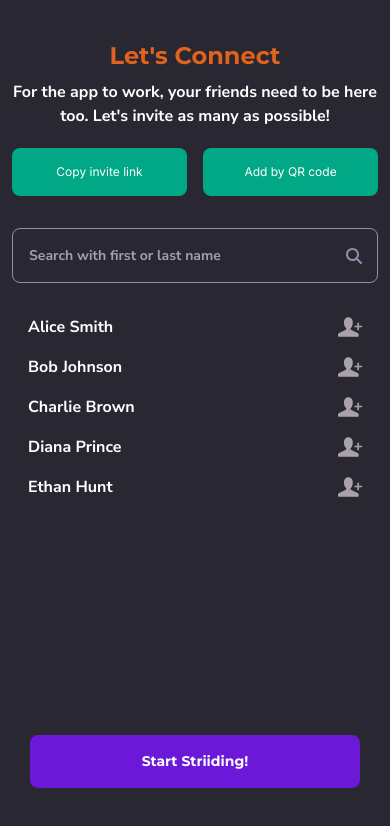
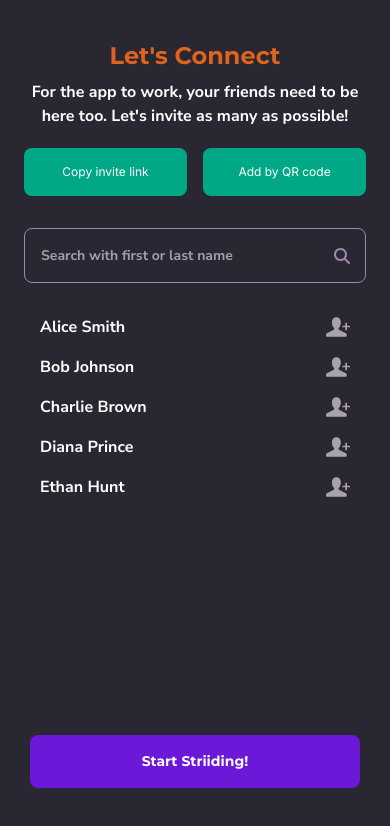
Before and after one commit to Vineexoxo/Automated-Testing, a Next.js app: page /connect in a window 390 px wide. Shown: the top 826 px of the page. Built offline with nearby package versions, Linux system fonts and the light colour scheme.

Commit message:
fixing errors

```diff
--- a/app/connect/page.tsx
+++ b/app/connect/page.tsx
@@ -7,6 +7,8 @@ import { useRouter } from 'next/navigation'; // Change the import to next/naviga
 import { useSwipeable } from 'react-swipeable'; // For swipe functionality
 import CopyLinkPopup from '../../components/copyLinkPopup';
 import QRPopup from '../../components/QRPopup';
+import UserDisplay from '../../components/UserDisplay';
+
 const Page = () => {
   // State to manage the visibility of the pop-up
   const [showPopup, setShowPopup] = useState(false);
@@ -89,7 +91,7 @@ const Page = () => {
 
   return (
   <div className="flex flex-col min-h-screen w-full bg-[#292732] text-white">        <div className="flex-grow flex flex-col justify-between px-2 py-10 text-white ">
-        <div className="flex-grow flex flex-col justify-between px-1 text-white ">
+        <div className="flex-grow flex flex-col justify-between px-4 text-white ">
           {/* Title Section */}
           <div>
             <div className="text-[#E0631D] font-semibold text-center font-bold text-2xl sm:text-2xl md:text-3xl lg:text-4xl"  style={{ fontFamily: 'Montserrat, sans-serif' }}>
@@ -100,10 +102,11 @@ const Page = () => {
               <p className="text-md md:text-xl lg:text-2xl">For the app to work, your friends need to be here too. Let's invite as many as possible!</p>
           </div>
 
-          <div className="flex space-x-4 sm:space-x-6 md:space-x-8 lg:space-x-10 w-full max-w-4xl mt-5 sm:mt-5 md:mt-7 lg:mt-9 ">
+          <div className="flex justify-center w-full mt-5 sm:mt-5 md:mt-7 lg:mt-9">
+            <div className="flex space-x-4 sm:space-x-6 md:space-x-8 lg:space-x-10 w-full max-w-4xl">
               {/* Copy Invite Link Button */}
               <button
-            onClick={handleCopyLink} // Attach the click handler
+                onClick={handleCopyLink}
                 className="bg-[#00A886] text-white text-xs sm:text-s md:text-base lg:text-lg py-4 rounded-lg font-nunito w-full max-w-xs sm:max-w-sm lg:max-w-md min-w-[100px] sm:min-w-[150px] md:min-w-[200px] cursor-pointer"
               >
                 Copy invite link
@@ -111,11 +114,12 @@ const Page = () => {
 
               {/* Add by QR Code Button */}
               <button
-            onClick={handleShowQRPopup} // Attach the click handler to open QR code popup
-            className="bg-[#00A886] text-white text-xs sm:text-s md:text-base lg:text-lg rounded-lg font-nunitopy-3 sm:py-3 md:py-4 lg:py-5 w-full max-w-xs sm:max-w-sm lg:max-w-md min-w-[100px] sm:min-w-[150px] md:min-w-[200px] cursor-pointer"
+                onClick={handleShowQRPopup}
+                className="bg-[#00A886] text-white text-xs sm:text-s md:text-base lg:text-lg rounded-lg font-nunito py-3 sm:py-3 md:py-4 lg:py-5 w-full max-w-xs sm:max-w-sm lg:max-w-md min-w-[100px] sm:min-w-[150px] md:min-w-[200px] cursor-pointer"
               >
                 Add by QR code
               </button>
+            </div>
           </div>
           {/* Search Bar Section */}
         <div className="flex justify-center items-center mt-8 sm:mt-10 md:mt-10 lg:mt-12 " style={{ width: '100%', }}>
@@ -151,53 +155,8 @@ const Page = () => {
         </div>
 
         {/* Users Display Section */}
-        <div style={{ marginTop: '1rem', display: 'flex', justifyContent: 'center', width: '100%', height:'40%'}}>
-          <div className="text-white text-center" style={{ fontFamily: 'Nunito Sans, sans-serif', width: '100%', maxWidth: '400px', padding: '1rem' }}>
-            <ul
-              style={{
-                listStyleType: 'none',
-                padding: 0,
-                height: '200px', // Set a fixed height for scrollable list
-                overflowY: 'scroll', // Enable vertical scrolling
-                scrollbarWidth: 'none', // Hide scrollbar for Firefox
-                width: '100%', // Use 100% width for responsiveness
-                textAlign: 'center', // Center text inside the list
-              }}
-            >
-              {filteredUsers.length > 0 ? (
-                filteredUsers.map((user, index) => (
-                  <li
-                    key={index}
-                    style={{
-                      display: 'flex',
-                      justifyContent: 'space-between',
-                      alignItems: 'center',
-                      marginBottom: '1rem', // Space between each user entry
-                      textAlign: 'center', // Center text for each user entry
-                    }}
-                  >
-                    <span style={{ marginRight: '8px' }}>{user.getFullName()}</span> {/* Add margin to the right */}
-                    <img
-                      src="/userIcon.svg" // Single image used for the icon
-                      alt="User Icon"
-                      style={{
-                        width: '24px', // Set the width of the icon
-                        height: '24px', // Set the height of the icon
-                        cursor: 'pointer',
-                        marginLeft: '8px', // Add margin to the left of the icon
-                        filter: clickedUser === user ? 'hue-rotate(240deg)' : 'none', // Change color to purple when clicked
-                        opacity: clickedUser === user ? 1 : 0.6, // Optionally adjust opacity for a visual effect
-                        transition: 'filter 0.3s, opacity 0.3s', // Smooth transition
-                      }}
-                      onClick={() => handleIconClick(user)} // Handle icon click
-                    />
-                  </li>
-                ))
-              ) : (
-                <li>No users found</li>
-              )}
-            </ul>
-          </div>
+        <div>
+          <UserDisplay users={filteredUsers} onIconClick={handleIconClick} clickedUser={clickedUser} />
         </div>
 
       </div>
--- a/app/sign-in/[[...sign-in]]/page.tsx
+++ b/app/sign-in/[[...sign-in]]/page.tsx
@@ -2,7 +2,7 @@ import { SignIn } from "@clerk/nextjs";
 
 export default function Page() {
   return (
-    <div className="flex items-center justify-center h-full">
+    <div className="flex justify-center items-center h-screen">
       <SignIn afterSignOutUrl="/" />
     </div>
   );
--- a/app/sign-up/[[...sign-up]]/page.tsx
+++ b/app/sign-up/[[...sign-up]]/page.tsx
@@ -2,7 +2,7 @@ import { SignUp } from "@clerk/nextjs";
 
 export default function Page() {
   return (
-    <div className="flex items-center justify-center h-full">
+    <div className="flex justify-center items-center h-screen">
       <SignUp
         afterSignOutUrl="/"
       />
--- /dev/null
+++ b/components/UserDisplay.tsx
@@ -0,0 +1,65 @@
+// components/UserDisplay.tsx
+
+import React from 'react';
+import { User } from '../models/User';
+
+interface UserDisplayProps {
+  users: User[];
+  onIconClick: (user: User) => void;
+  clickedUser?: User | null;
+}
+
+const UserDisplay: React.FC<UserDisplayProps> = ({ users, onIconClick, clickedUser }) => {
+  return (
+    <div style={{ marginTop: '1rem', display: 'flex', justifyContent: 'center', width: '100%', height: '40%' }}>
+      <div className="text-white text-center" style={{ fontFamily: 'Nunito Sans, sans-serif', width: '100%', maxWidth: '400px', padding: '1rem' }}>
+        <ul
+          style={{
+            listStyleType: 'none',
+            padding: 0,
+            height: '200px', // Fixed height for scrollable list
+            overflowY: 'scroll', // Enable vertical scrolling
+            scrollbarWidth: 'none', // Hide scrollbar for Firefox
+            width: '100%',
+            textAlign: 'center',
+          }}
+        >
+          {users.length > 0 ? (
+            users.map((user, index) => (
+              <li
+                key={index}
+                style={{
+                  display: 'flex',
+                  justifyContent: 'space-between',
+                  alignItems: 'center',
+                  marginBottom: '1rem',
+                  textAlign: 'center',
+                }}
+              >
+                <span style={{ marginRight: '8px' }}>{user.getFullName()}</span>
+                <img
+                  src="/userIcon.svg"
+                  alt="User Icon"
+                  style={{
+                    width: '24px',
+                    height: '24px',
+                    cursor: 'pointer',
+                    marginLeft: '8px',
+                    filter: clickedUser === user ? 'hue-rotate(240deg)' : 'none',
+                    opacity: clickedUser === user ? 1 : 0.6,
+                    transition: 'filter 0.3s, opacity 0.3s',
+                  }}
+                  onClick={() => onIconClick(user)}
+                />
+              </li>
+            ))
+          ) : (
+            <li>No users found</li>
+          )}
+        </ul>
+      </div>
+    </div>
+  );
+};
+
+export default UserDisplay;
```
Lines whose indentation alone changed are shown as unchanged.
